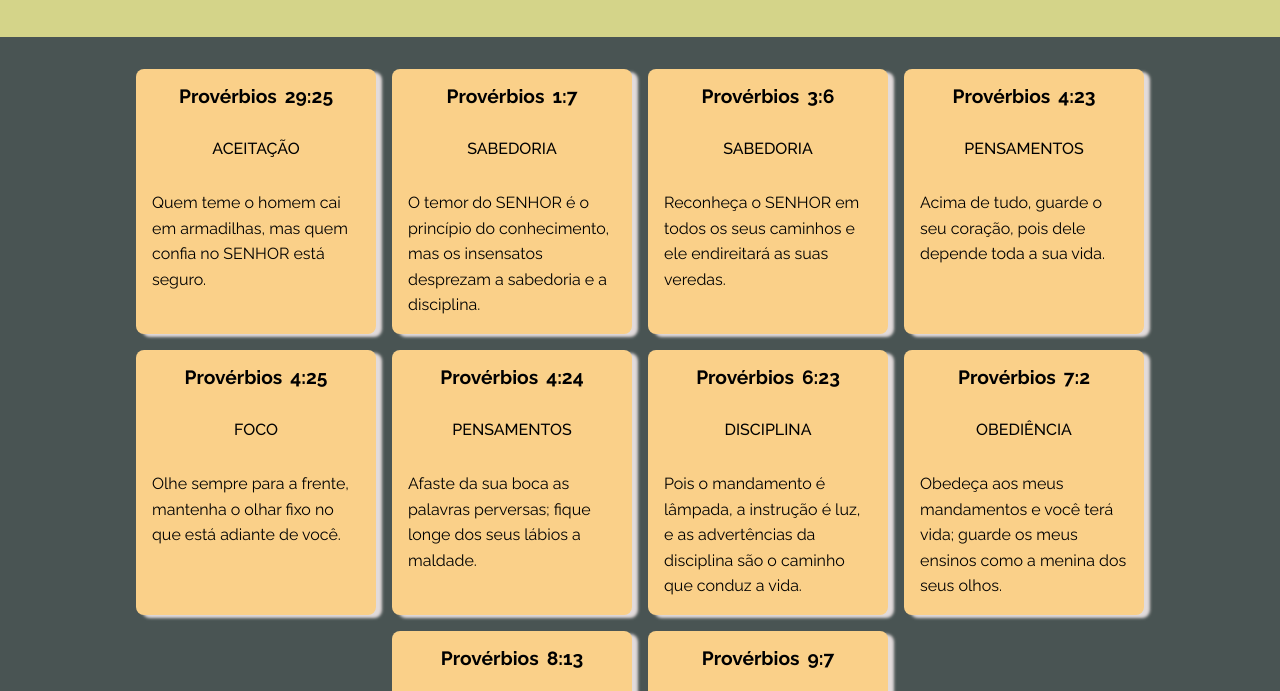
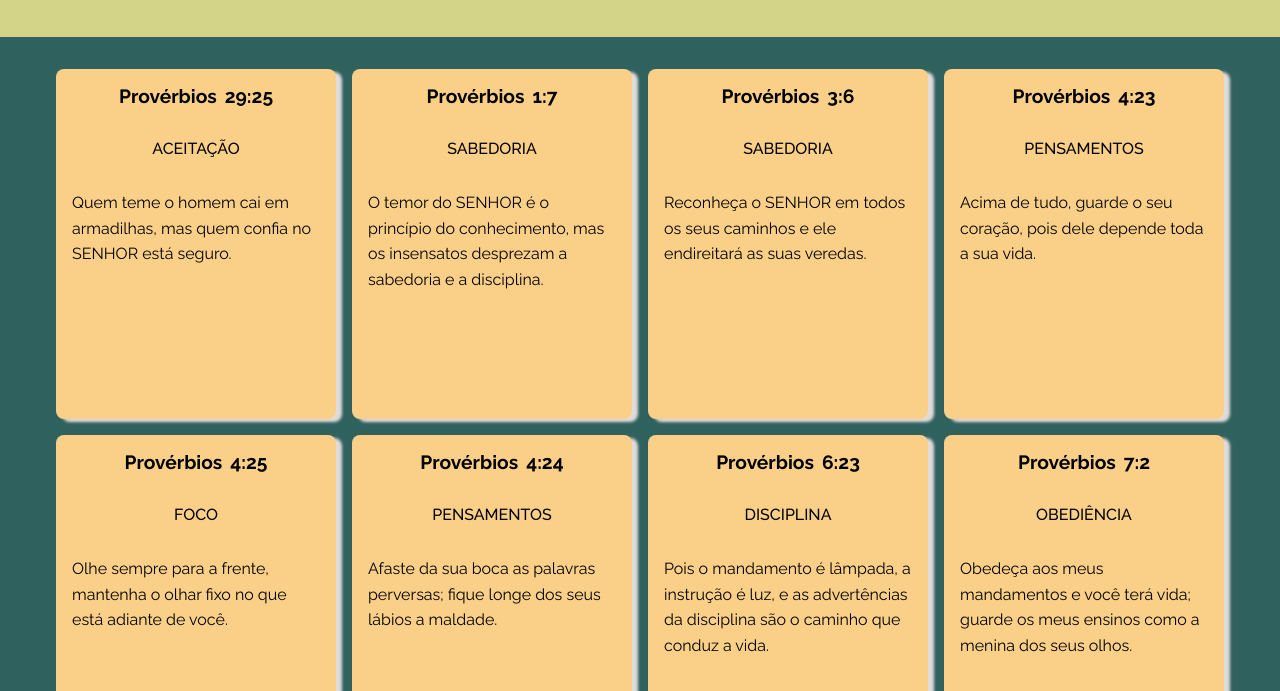
Before and after one commit to NandoSTI/flash-cards-proverbios, a plain HTML site: page index.html in a window 1280 px wide. Both pictures are taken after a click on the button "MUDAR TEMA". Shown: the part 109-800 px from the top of the page. Drawn offline with Linux system fonts and the light colour scheme.

Commit message:
terceiro-commit

```diff
--- a/css/styles.css
+++ b/css/styles.css
@@ -1,6 +1,6 @@
 :root{
     --background-body-color-1: #ffffea;
-    --background-body-color-2: #495453;
+    --background-body-color-2: #2f615e;
     --background-header: #d4d489;
     --background-footer: #d4d489;
     --background-color-buttom:#b5b569;
@@ -30,7 +30,7 @@ body {
 
 body.tema-dois{
     background-color: var(--background-body-color-2);
-    color: var(--text-color-2);
+
 }
 
 ul {
@@ -103,7 +103,8 @@ main .cards-container {
 
 main .card-proverbios {
     background-color: var(--background-color-card);
-    width: 240px;
+    width: 280px;
+    height: 350px;
     padding: 1rem;
     display: flex;
     flex-direction: column;
--- a/js/index.js
+++ b/js/index.js
@@ -1,10 +1,9 @@
 const botaoAlterarTema = document.getElementById("botao-alterar-tema");
 const body = document.querySelector("body");
+
 botaoAlterarTema.addEventListener("click", () => {
-    const temaDois = body.classList.contains("tema-dois");
-    if(temaDois){
-        body.classList.remove("tema-dois");
-    }else{
-        body.classList.add("tema-dois");
-    }
+  const temaDois = body.classList.contains("tema-dois");
+
+  body.classList.toggle("tema-dois");
+
 });
```
